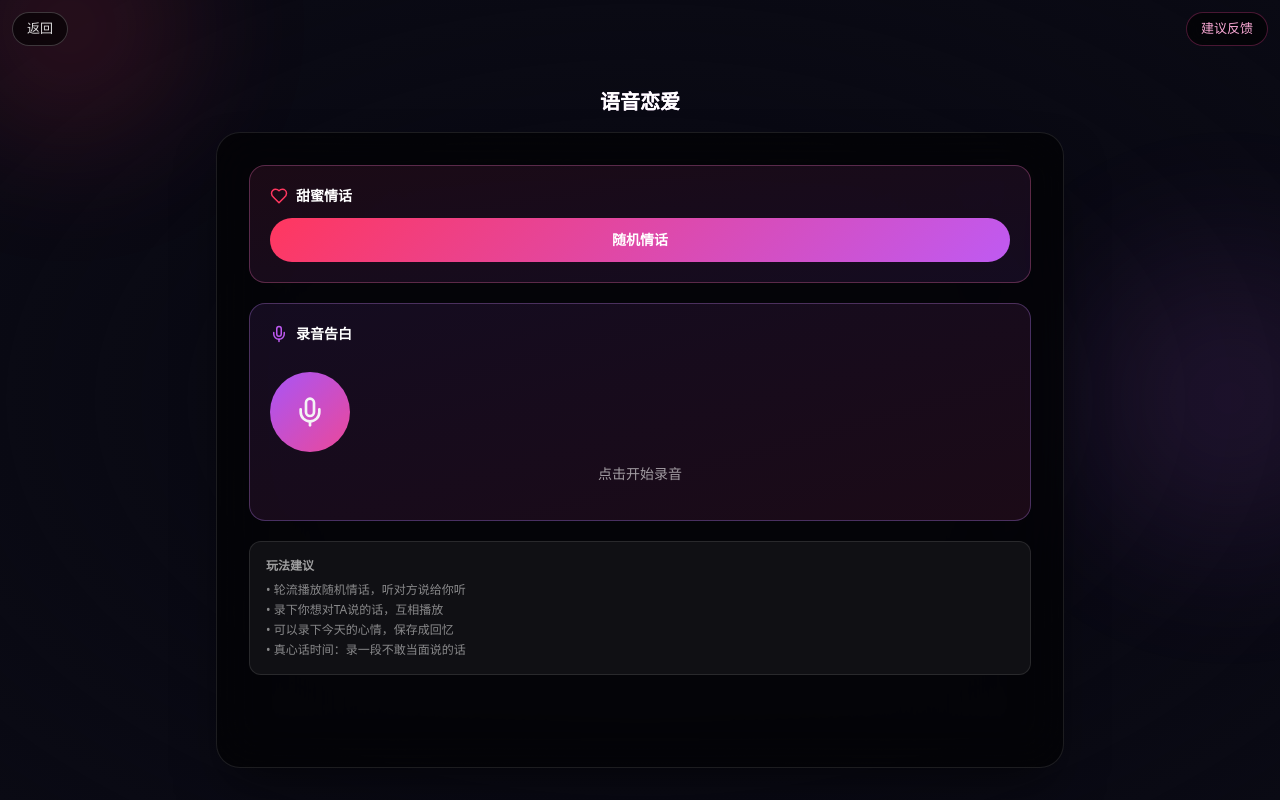
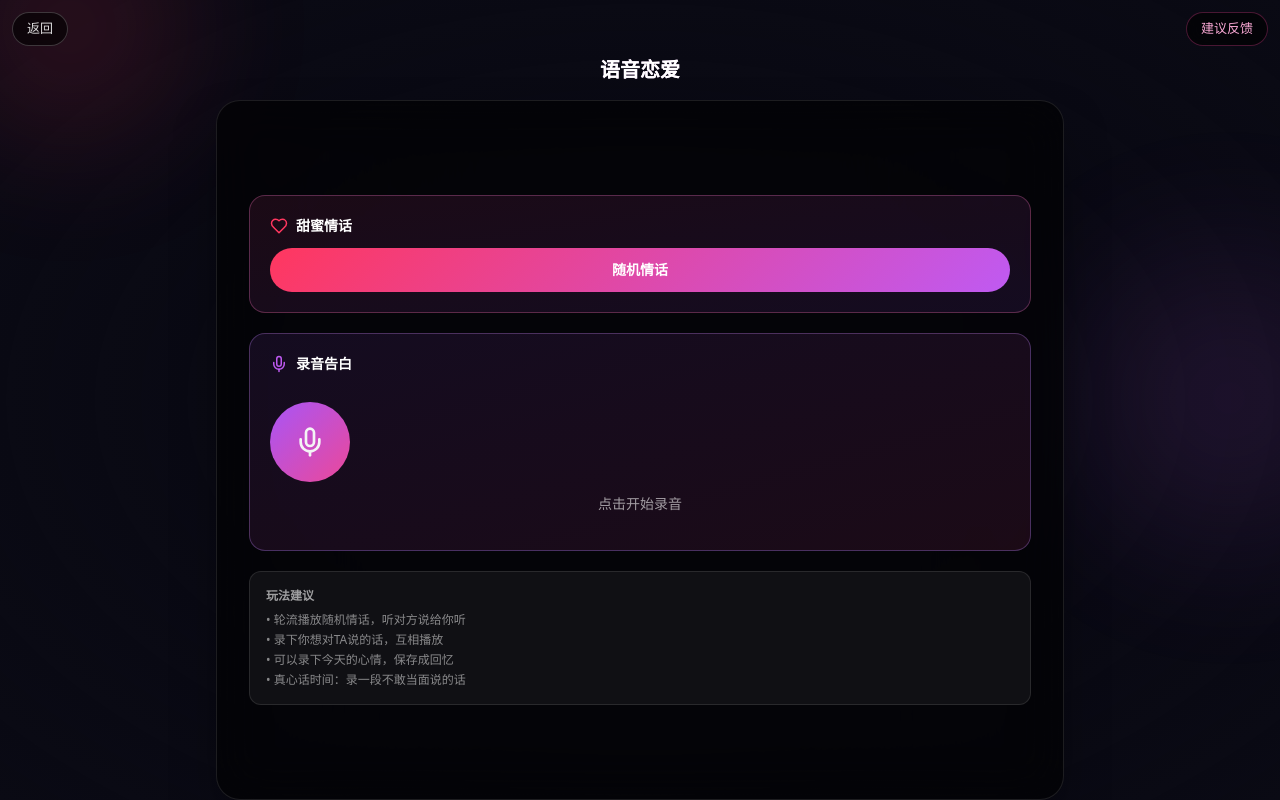
Before and after one commit to cnmgames/game, a Next.js app: page /games/voice-love in a window 1280 px wide. Built offline with nearby package versions, Linux system fonts and the light colour scheme.

Commit message:
Update GameLayout.tsx

```diff
--- a/app/games/GameLayout.tsx
+++ b/app/games/GameLayout.tsx
@@ -46,15 +46,15 @@ export default function GameLayout({ title, children }: { title: string; childre
         <div className="absolute -top-20 -left-20 h-64 w-64 rounded-full opacity-20 blur-3xl animate-float" style={{ background: "radial-gradient(circle, #FF375F, transparent)" }} />
         <div className="absolute top-1/3 -right-20 h-80 w-80 rounded-full opacity-15 blur-3xl animate-float" style={{ background: "radial-gradient(circle, #BF5AF2, transparent)", animationDelay: "2s" }} />
       </div>
-      <div className="relative z-10 mx-auto flex min-h-screen w-full max-w-4xl flex-col px-3.5 py-4 sm:px-6 sm:py-8">
+      <div className="relative z-10 mx-auto flex min-h-screen w-full max-w-4xl flex-col px-3.5 sm:px-6">
         {/* 顶部占位，避免内容被固定返回按钮遮挡 */}
-        <div style={{ height: "max(56px, calc(env(safe-area-inset-top) + 44px))" }} />
+        <div className="pt-14" style={{ paddingTop: "max(56px, calc(env(safe-area-inset-top) + 44px))" }} />
         <div className="mb-4 text-center">
           <h1 className="text-lg font-bold text-white sm:text-xl bg-gradient-to-r from-pink-200 to-purple-300 bg-clip-text text-transparent">
             {title}
           </h1>
         </div>
-        <div className="game-container flex-1">
+        <div className="game-container flex-1 flex flex-col justify-center pb-8">
           {children}
         </div>
       </div>
```
